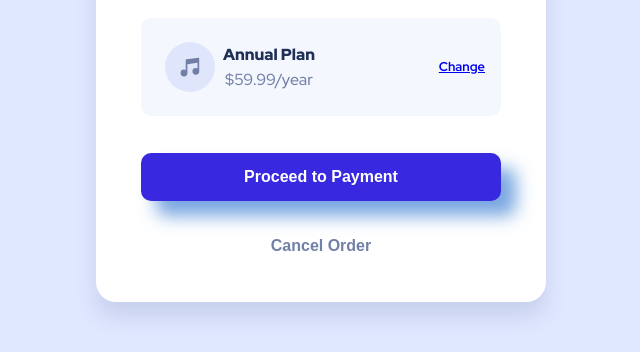
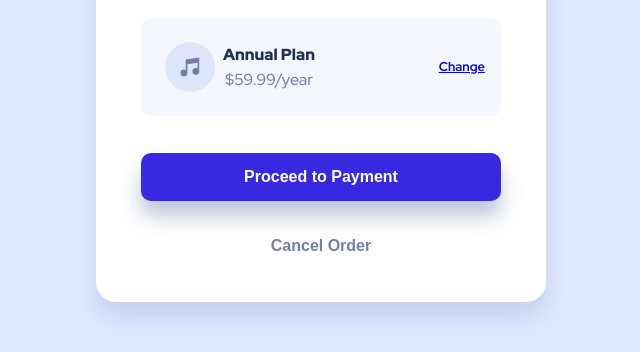
Before and after one commit to CoraLay/OrderSummary, a plain HTML site: page index.html in a window 1280 px wide. Shown: the part 448-800 px from the top of the page, without its empty margins (319-959 px from the left). Drawn offline with Linux system fonts and the light colour scheme.

Commit message:
correção shadowbox

```diff
--- a/style.css
+++ b/style.css
@@ -131,7 +131,7 @@ button {
 #ok {
   background-color: var(--bright-blue);
   color: white;
-  box-shadow: 15px 15px 17px rgba(81, 139, 216, 0.767);
+  box-shadow: 0 15px 20px rgba(97, 114, 161, 0.404);
 }
 
 #ok:hover {
```
